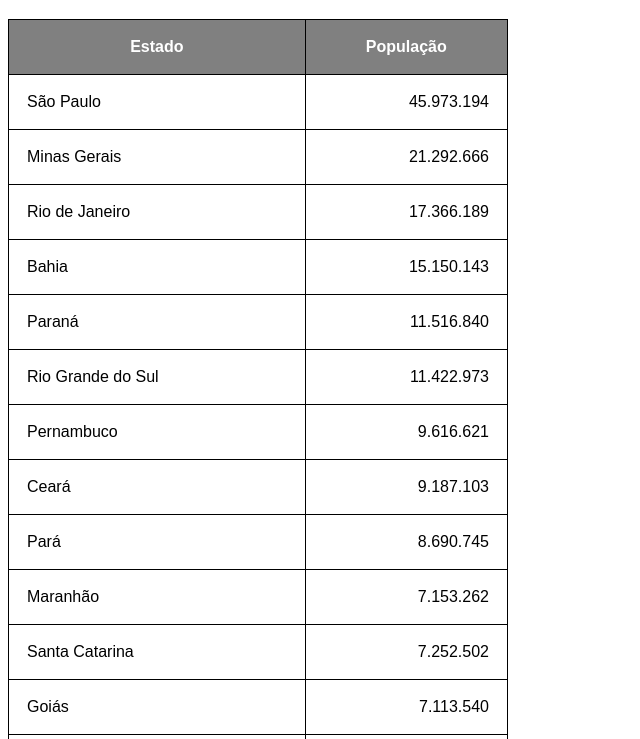
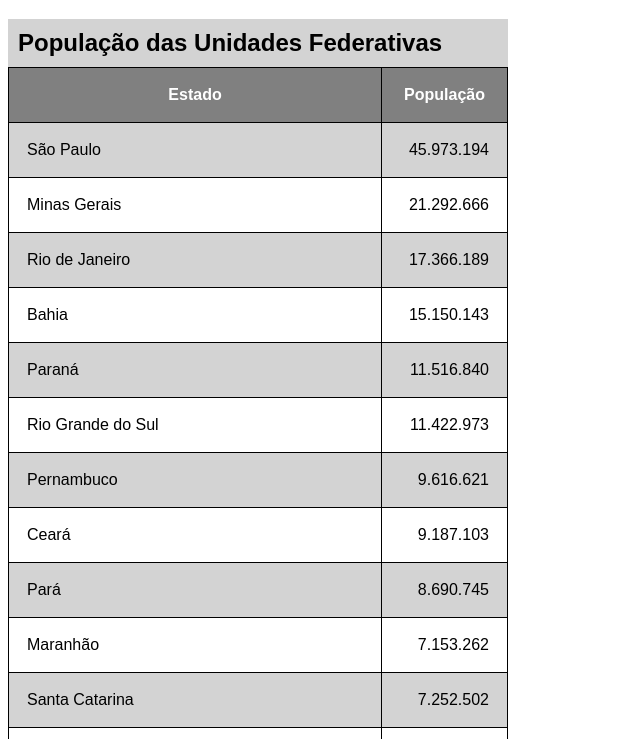
Before and after one commit to prando-lhs/html5-css3, a plain HTML site: page exercicios/ex0023/tablea002.html in a window 1280 px wide. Shown: the part 61-800 px from the top of the page, without its empty margins (0-640 px from the left). Drawn offline with Linux system fonts and the light colour scheme.

Commit message:
Update tablea002.html

```diff
--- a/exercicios/ex0023/tablea002.html
+++ b/exercicios/ex0023/tablea002.html
@@ -16,9 +16,19 @@
             border: 1px solid black;
             padding: 18px;
         }
+        caption {
+            font-size: 1.5em;
+            padding: 10px;
+            font-weight: bold;
+            background-color: lightgray;
+            text-align: left;
+        }
         thead, tfoot {
             background-color: gray;
             color: white;
+        }
+        tbody > tr:nth-child(odd) {
+            background-color: lightgrey;
         }
         .num {
             text-align: right;
@@ -31,6 +41,7 @@
     <!--
         ANATOMIA PARA TABELAS GRANDES
         TABLE
+            CAPTION
             THEAD
                 TR, TD, TH
             TBODY
@@ -39,10 +50,11 @@
                 TR, TD, TH
     -->
     <table>
+        <caption>População das Unidades Federativas</caption>
         <thead>
             <tr>
-                <th>Estado</th>
-                <th>População</th>
+                <th scope="col">Estado</th>
+                <th scope="col" style="width: 50px;">População</th>
             </tr>
         </thead>
         <tbody>
@@ -157,8 +169,8 @@
         </tbody>
         <tfoot>
             <tr>
-            <th>Total de Habitantes</th>
-            <th class="num"><strong>213.993.437</strong></th>
+            <th scope="row">Total de Habitantes</th>
+            <td class="num"><strong>213.993.437</strong></td>
             </tr>
         </tfoot>
             </tr>
```
